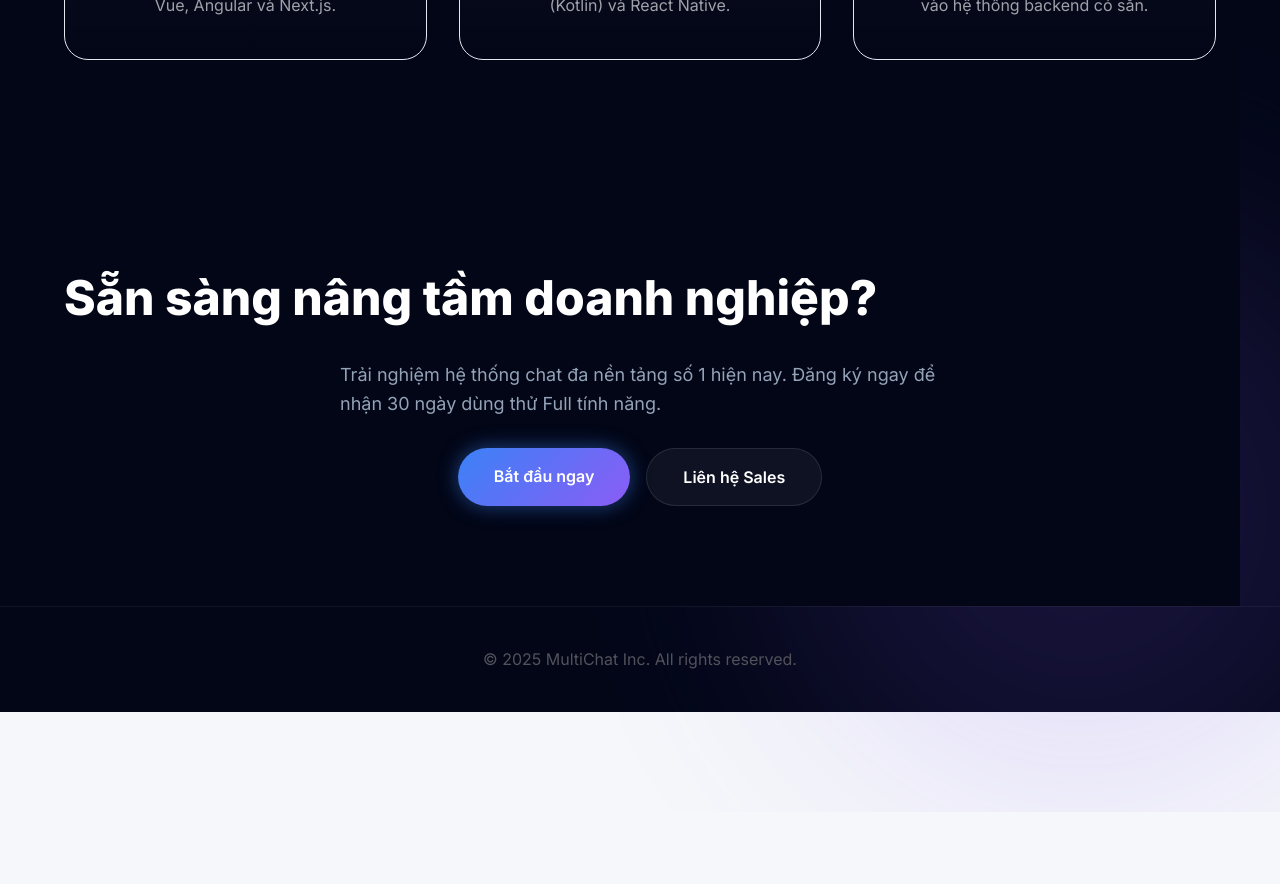
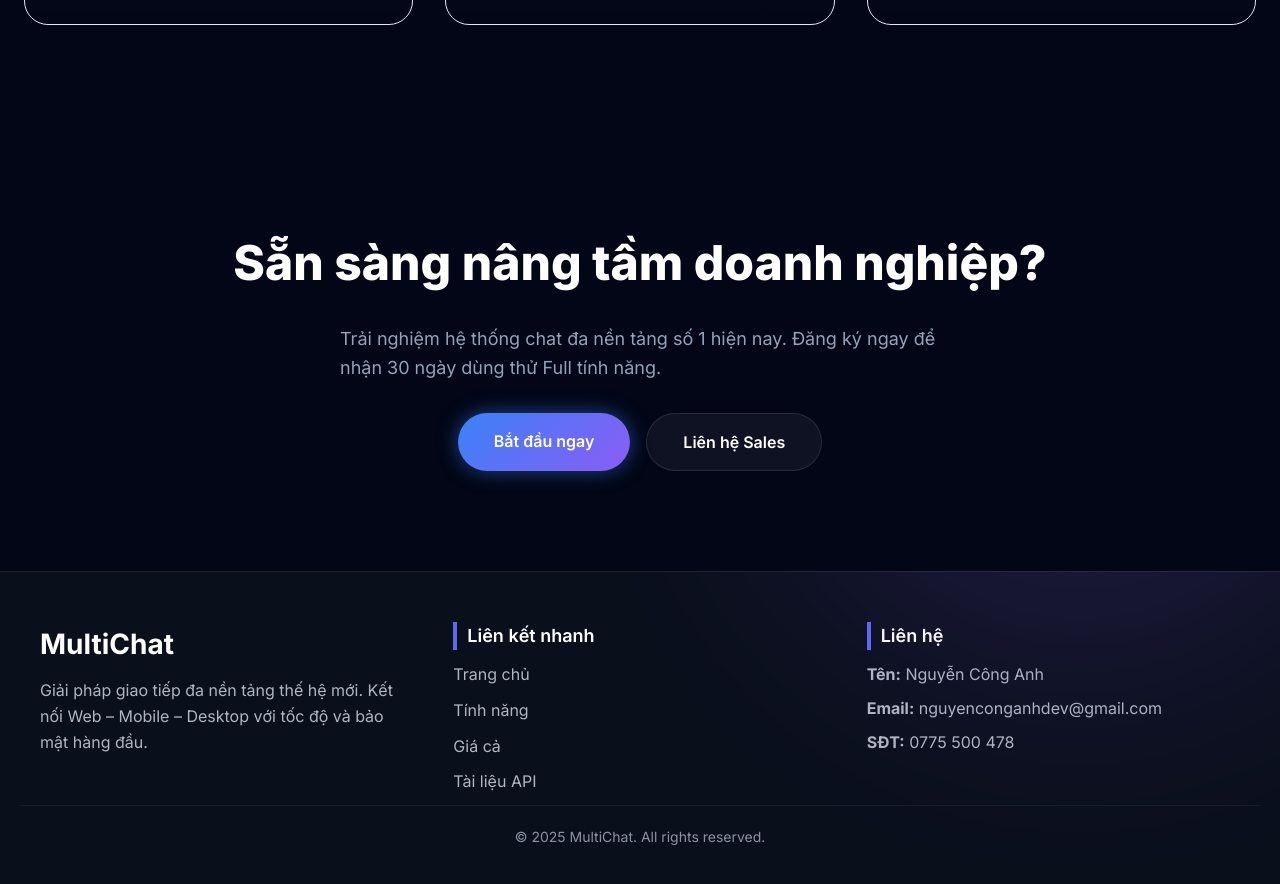
Before and after one commit to canh1082003/DaNenTang_FE, a React (Vite) app: page / in a window 1280 px wide. Shown: the part 2180-3064 px from the top of the page. Before the commit the page ends 2992 px from the top, so only its background shows below. Built offline with nearby package versions, Linux system fonts and the light colour scheme.

Commit message:
update UI and Error

```diff
--- /dev/null
+++ b/src/components/footer/footer.css
@@ -0,0 +1,87 @@
+/* =============================
+   Footer Main
+============================= */
+.footer_main {
+  width: 100%;
+  background: #0A0F1C;
+  color: #d1d5db;
+  padding: 50px 20px;
+  border-top: 1px solid rgba(255, 255, 255, 0.08);
+}
+
+/* =============================
+   Container
+============================= */
+.footer_main .footer-container {
+  max-width: 1200px;
+  margin: 0 auto;
+  display: grid;
+  grid-template-columns: repeat(auto-fit, minmax(250px, 1fr));
+  gap: 40px;
+}
+
+/* =============================
+   Footer Section
+============================= */
+.footer_main .footer-container .footer-section {
+  display: flex;
+  flex-direction: column;
+}
+
+/* Logo */
+.footer_main .footer-container .footer-section .footer-logo {
+  font-size: 28px;
+  font-weight: bold;
+  color: #ffffff;
+  margin-bottom: 12px;
+}
+
+/* Title */
+.footer_main .footer-container .footer-section .footer-title {
+  font-size: 18px;
+  font-weight: 600;
+  color: #ffffff;
+  margin-bottom: 12px;
+  border-left: 4px solid #6366F1;
+  padding-left: 10px;
+}
+
+/* Text */
+.footer_main .footer-container .footer-section .footer-text {
+  color: #b0b5c1;
+  margin-bottom: 8px;
+  line-height: 1.6;
+}
+
+/* =============================
+   Footer Links
+============================= */
+.footer_main .footer-container .footer-section .footer-links {
+  list-style: none;
+  padding: 0;
+}
+
+.footer_main .footer-container .footer-section .footer-links li {
+  margin-bottom: 10px;
+}
+
+.footer_main .footer-container .footer-section .footer-links a {
+  color: #b0b5c1;
+  text-decoration: none;
+  transition: 0.25s;
+}
+
+.footer_main .footer-container .footer-section .footer-links a:hover {
+  color: #ffffff;
+}
+
+/* =============================
+   Footer Bottom
+============================= */
+.footer_main .footer-bottom {
+  text-align: center;
+  padding-top: 20px;
+  font-size: 14px;
+  color: #8b93a1;
+  border-top: 1px solid rgba(255, 255, 255, 0.06);
+}
--- a/src/components/footer/footer.tsx
+++ b/src/components/footer/footer.tsx
@@ -1,7 +1,43 @@
-import React from 'react'
+import React from "react";
+import "./footer.css"; // import file css riêng
 
 export default function Footer() {
-    return (
-        <div>footer</div>
-    )
+  return (
+    <footer className="footer_main">
+      <div className="footer-container">
+
+        {/* Logo + Slogan */}
+        <div className="footer-section">
+          <h2 className="footer-logo">MultiChat</h2>
+          <p className="footer-text">
+            Giải pháp giao tiếp đa nền tảng thế hệ mới.
+            Kết nối Web – Mobile – Desktop với tốc độ và bảo mật hàng đầu.
+          </p>
+        </div>
+
+        {/* Links */}
+        <div className="footer-section">
+          <h3 className="footer-title">Liên kết nhanh</h3>
+          <ul className="footer-links">
+            <li><a href="/">Trang chủ</a></li>
+            <li><a href="/features">Tính năng</a></li>
+            <li><a href="/pricing">Giá cả</a></li>
+            <li><a href="/docs">Tài liệu API</a></li>
+          </ul>
+        </div>
+
+        {/* Contact */}
+        <div className="footer-section">
+          <h3 className="footer-title">Liên hệ</h3>
+          <p className="footer-text"><strong>Tên:</strong> Nguyễn Công Anh</p>
+          <p className="footer-text"><strong>Email:</strong> nguyenconganhdev@gmail.com</p>
+          <p className="footer-text"><strong>SĐT:</strong> 0775 500 478</p>
+        </div>
+      </div>
+
+      <div className="footer-bottom">
+        © {new Date().getFullYear()} MultiChat. All rights reserved.
+      </div>
+    </footer>
+  );
 }
--- a/src/pages/Home/HomeMain.css
+++ b/src/pages/Home/HomeMain.css
@@ -248,7 +248,7 @@ body {
 
 /* --- 5. Features Section --- */
 .section-container {
-  max-width: 1200px;
+  max-width: 1500px;
   margin: 0 auto;
   padding: 100px 24px;
 }
@@ -278,6 +278,7 @@ body {
   font-weight: 800;
   margin-bottom: 24px;
   color: white;
+  text-align: center;
 }
 
 .section-desc {
--- a/src/pages/Home/HomeMain.tsx
+++ b/src/pages/Home/HomeMain.tsx
@@ -213,10 +213,6 @@ useEffect(() => {
           </div>
         </div>
       </section>
-
-      <footer style={{textAlign: 'center', padding: '40px', color: '#52525b', borderTop: '1px solid rgba(255,255,255,0.05)'}}>
-        <p>© 2025 MultiChat Inc. All rights reserved.</p>
-      </footer>
     </main>
   );
 }
--- a/src/routers/MainLayOut.tsx
+++ b/src/routers/MainLayOut.tsx
@@ -8,7 +8,7 @@ const MainLayout = () => {
         <div>
             <Header />
             <Outlet />
-            {/* <Footer /> */}
+            <Footer />
         </div>
     )
 }
```
